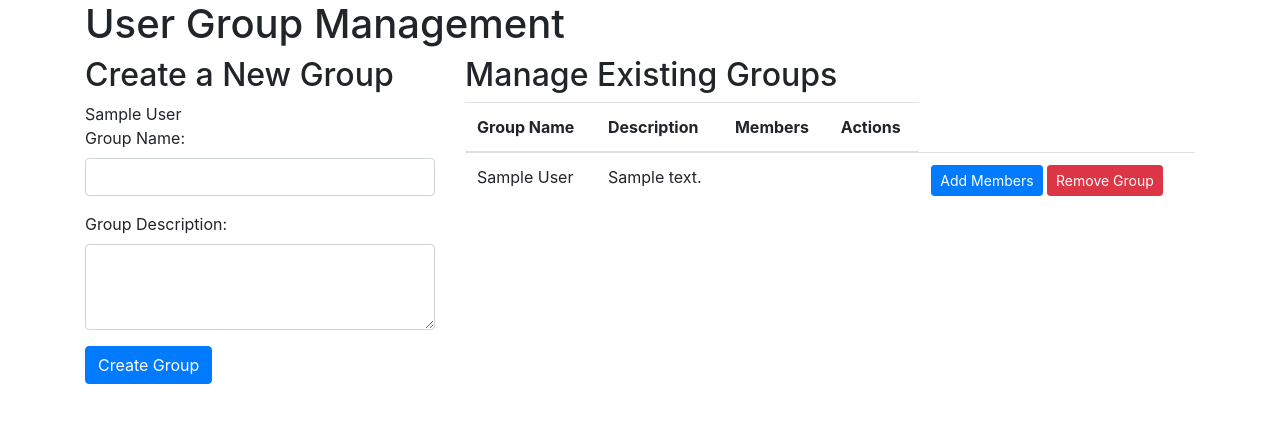
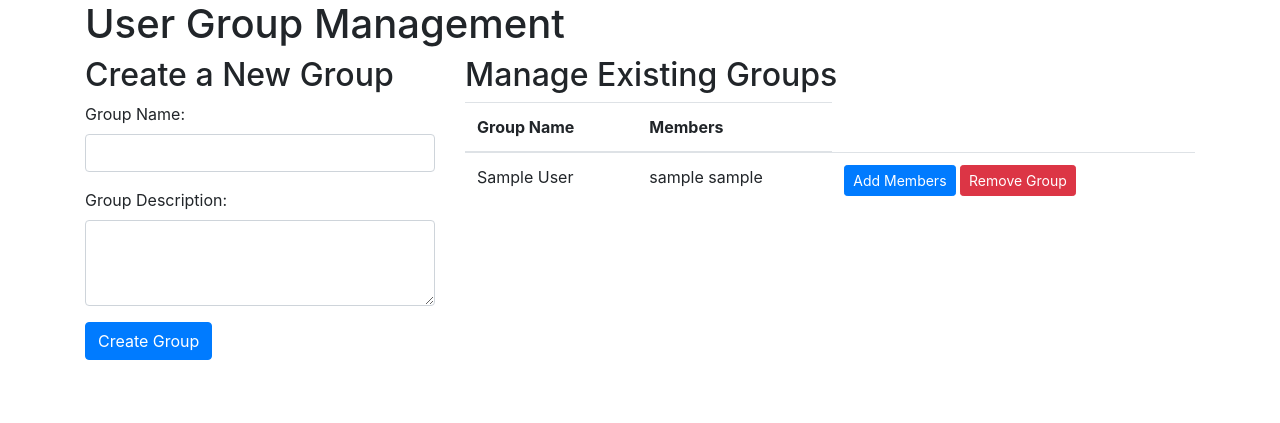
Before and after one commit to cutekernel/filesharingapp, a Flask app: page /manageusers in a window 1280 px wide. Shown: the part 56-479 px from the top of the page. Run offline with Flask 3, Linux system fonts and the light colour scheme; tables that the repository leaves empty hold one stand-in row (values such as "Sample post"); some libraries are stand-ins or nearby versions.

Commit message:
grouped users under the same group - fixed UI

```diff
--- a/ui/templates/user_group_management.html
+++ b/ui/templates/user_group_management.html
@@ -22,9 +22,9 @@
 			<div class="col-sm-4">
 				<h2>Create a New Group</h2>
 				<div>
-					{% for key in memberdata.keys() %}
-						{{ key }}
-					{% endfor %}
+
+
+
 				</div>
 				<form action="/addusertogroup" method="POST">
 					<div class="form-group">
@@ -44,24 +44,26 @@
 					<thead>
 						<tr>
 							<th>Group Name</th>
-							<th>Description</th>
 							<th>Members</th>
-							<th>Actions</th>
 						</tr>
 					</thead>
 					<tbody>
-						{% for group in groups %}
-							<tr>
 
-								<td>{{ group.GroupName }}</td>
-								<td>{{ group.GroupDescription }}</td>
-								<td>{{ group.description }}</td>
-								<td>{{ group.members }}</td>
+						{% for key, value in memberdata.items()  %}
+								<tr>
+									<td> {{ key }} </td>
+									<td>
+								{% for v in value  %}
+									 {{ v }}
+								{% endfor %}
+							</td>
 								<td>
 									<button type="button" class="btn btn-primary btn-sm">Add Members</button>
 									<button type="button" class="btn btn-danger btn-sm">Remove Group</button>
 								</td>
 							</tr>
+
+
 						{% endfor %}
 					</tbody>
 				</table>
```
